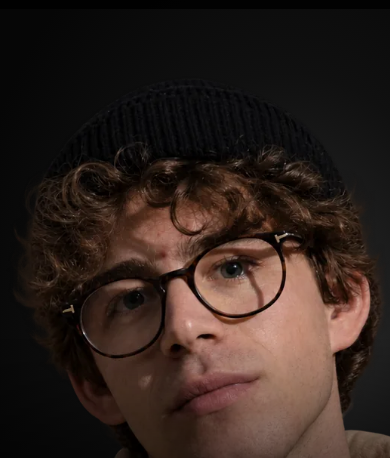
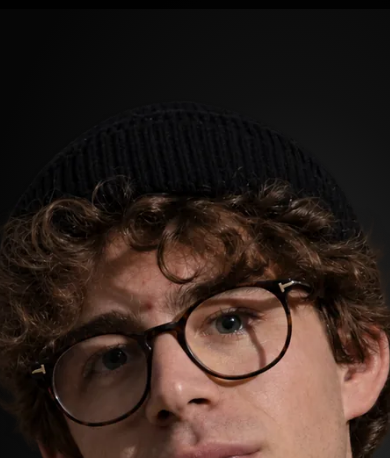
Before and after one commit to EkoFPV/Portfolio, a plain HTML site: page index.html in a window 390 px wide. Shown: the part 63-521 px from the top of the page. Drawn offline with Linux system fonts and the light colour scheme.

Commit message:
Fix full-screen mobile hero and sharpen FPV propeller

```diff
--- a/index.html
+++ b/index.html
@@ -15,11 +15,11 @@
 <link rel="stylesheet" href="homepage-trial.css?v=polish-20261125"><script src="cutout-motion.js?v=iphone-flow-20261125" defer></script>
 <script src="homepage-motion.js?v=propeller-20261125" defer></script>
 
-<link rel="stylesheet" href="site-polish.css?v=propeller-20261125">
+<link rel="stylesheet" href="site-polish.css?v=fpv-sharp-20261125">
 <script src="site-loader.js?v=propeller-20261125" defer></script>
 </head>
   <body class="homepage-trial">
-    <div class="site-loader" aria-hidden="true"><div class="loader-scene"><div class="loader-orbit"></div><svg class="loader-rotor" viewBox="-60 -60 120 120" aria-hidden="true"><g class="loader-propeller" fill="currentColor"><path d="M-5 0C-12-15-12-42 1-51C13-59 22-43 16-27L7 3Z"/><path d="M-5 0C-12-15-12-42 1-51C13-59 22-43 16-27L7 3Z" transform="rotate(120)"/><path d="M-5 0C-12-15-12-42 1-51C13-59 22-43 16-27L7 3Z" transform="rotate(240)"/></g><circle r="8" fill="#171c20" stroke="currentColor" stroke-width="2"/><circle r="2" fill="currentColor"/></svg></div><span class="loader-wordmark">Emil Kogler</span><span class="loader-subtitle">FPV · Kamera · Live</span><span class="loader-track"></span></div>
+    <div class="site-loader" aria-hidden="true"><div class="loader-scene"><div class="loader-orbit"></div><svg class="loader-rotor" viewBox="-60 -60 120 120" aria-hidden="true"><g class="loader-propeller" fill="currentColor"><path d="M-4 5L-7-10L-5-28L5-46L17-56L12-32L5-10L4 5Z"/><path d="M-4 5L-7-10L-5-28L5-46L17-56L12-32L5-10L4 5Z" transform="rotate(120)"/><path d="M-4 5L-7-10L-5-28L5-46L17-56L12-32L5-10L4 5Z" transform="rotate(240)"/></g><circle r="8" fill="#171c20" stroke="currentColor" stroke-width="2"/><circle r="2" fill="currentColor"/></svg></div><span class="loader-wordmark">Emil Kogler</span><span class="loader-subtitle">FPV · Kamera · Live</span><span class="loader-track"></span></div>
 
     <!--  Preload  -->
     <!-- Kopfzeile -->
--- a/site-polish.css
+++ b/site-polish.css
@@ -42,7 +42,7 @@ body:not(.homepage-trial) .media-box,body:not(.homepage-trial) .video-box { tran
 @media(max-width:900px),(hover:none),(pointer:coarse) {
  /* Preserve the tested Safari normal-flow layout and avoid giant empty chapters. */
  main { min-width:0; }
- .homepage-trial #home.home-hero { height:88vh; height:88svh; min-height:560px; max-height:850px; }
+ .homepage-trial #home.home-hero { height:100vh; height:100dvh; min-height:100svh; max-height:none; }
  .homepage-trial #home .hero-copy { padding-bottom:36px; }
  .homepage-trial .work-category h3 { line-height:1.5; }
  .homepage-trial #about,.homepage-trial #services,.homepage-trial #contact { min-height:0!important; }
@@ -55,7 +55,7 @@ body:not(.homepage-trial) .media-box,body:not(.homepage-trial) .video-box { tran
  .photo-transition-seam { -webkit-backdrop-filter:blur(3px); backdrop-filter:blur(3px); }
 }
 @media(max-width:600px) {
- .homepage-trial #home.home-hero { height:86vh; height:86svh; min-height:510px; max-height:760px; }
+ .homepage-trial #home.home-hero { height:100vh; height:100dvh; min-height:100svh; max-height:none; }
  .homepage-trial #home .hero-copy { padding:230px 22px 32px; }
  .homepage-trial .hero-disciplines { font-size:1rem; line-height:1.65; max-width:30ch; margin:14px auto 0; }
  .homepage-trial .hero-project-link { font-size:.9375rem; min-height:44px; margin-top:14px; }
@@ -124,3 +124,5 @@ body:not(.homepage-trial) .media-box,body:not(.homepage-trial) .video-box { tran
  .loader-rotor,.loader-track::after { animation:none!important; }
  .loader-track::after { transform:scaleX(.5); transform-origin:left; }
 }
+
+@media(max-height:500px) and (max-width:900px) { .homepage-trial #home.home-hero { height:auto; min-height:500px; } }
```
Also changed, not shown: camera-work.html (+2 -2 lines), equipment.html (+2 -2 lines), festival-content.html (+2 -2 lines), fpv-content.html (+2 -2 lines), impressum.html (+2 -2 lines), liveproduktionen.html (+2 -2 lines).
